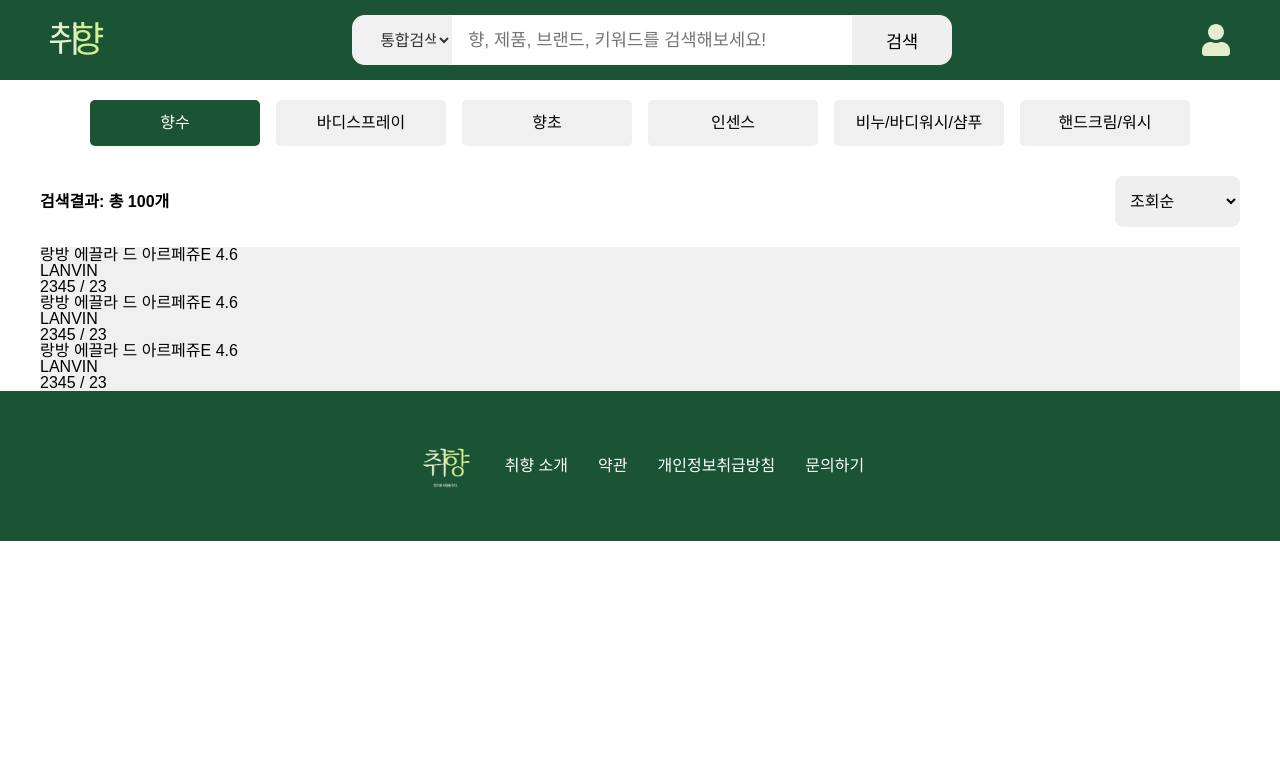
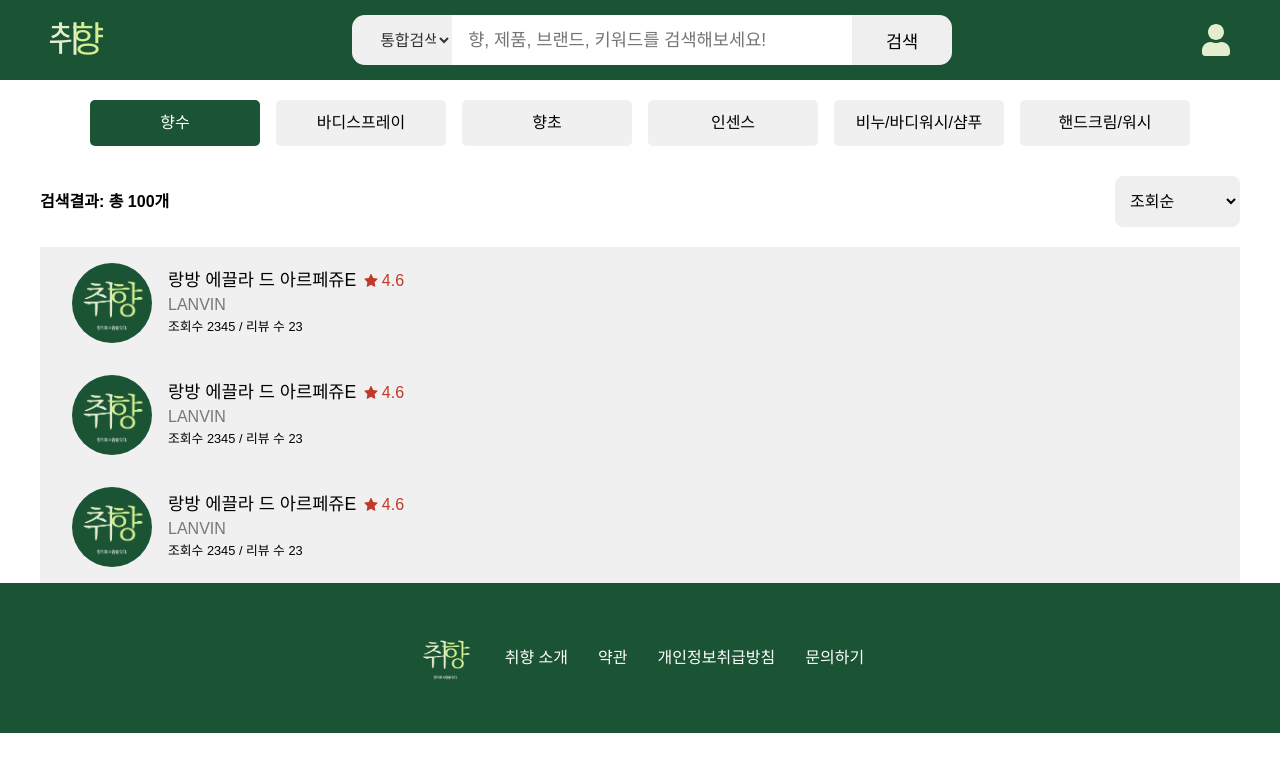
Before and after one commit to prefragrance/prefragrance-client, a React (Create React App) app: page /search/result in a window 1280 px wide. Shown: the top 772 px of the page. Built offline with nearby package versions, Linux system fonts and the light colour scheme; a web font is replaced by a local one.

Commit message:
Feat: 검색 결과 페이지 UI 수정(1차)

```diff
--- a/src/components/SearchResultPage/SearchResultList/SearchResultBlock.jsx
+++ b/src/components/SearchResultPage/SearchResultList/SearchResultBlock.jsx
@@ -2,19 +2,31 @@
 import styled from 'styled-components';
 import COLOR from 'constants/color';
 import Avatar from 'components/shared/Avatar';
+import { AiFillStar } from 'react-icons/ai';
+import logo from 'assets/images/취향로고.png';
 
 const SearchResultBlock = ({ data }) => {
   return (
     <Container>
-      {/* <Avatar url="assets/images/취향로고.png" width="50px" height="50px" /> */}
+      <ImgWrapper>
+        {data.url ? (
+          <Avatar url={data.url} width="5rem" height="5rem" />
+        ) : (
+          <DefaultIcon />
+        )}
+      </ImgWrapper>
       <Wrapper>
-        <div>
-          {data.product} {data.star}
-        </div>
-        <div>{data.producer} </div>
-        <div>
-          {data.watch} / {data.comment}
-        </div>
+        <ProductTitle>
+          <ProductName>{data.product}</ProductName>
+          <ProductRate>
+            <AiFillStar />
+            {data.star}
+          </ProductRate>
+        </ProductTitle>
+        <Producer>{data.producer} </Producer>
+        <ProductInfo>
+          조회수 {data.watch} / 리뷰 수 {data.comment}
+        </ProductInfo>
       </Wrapper>
     </Container>
   );
@@ -23,12 +35,53 @@
 const Container = styled.div`
   display: flex;
   align-items: center;
-  background-color: ${COLOR.gray[100]};
+  padding: 2rem;
+  height: 7rem;
+  gap: 1rem;
+`;
+
+const ImgWrapper = styled.div`
+  cursor: pointer;
+`;
+const DefaultIcon = styled.div`
+  background: no-repeat center url(${logo});
+  background-color: ${COLOR.green[400]};
+  background-size: 7rem;
+  width: 5rem;
+  height: 5rem;
+  border-radius: 50%;
 `;
 
 const Wrapper = styled.div`
   display: flex;
   flex-direction: column;
+  gap: 0.5rem;
+`;
+
+const ProductTitle = styled.div`
+  display: flex;
+  align-items: center;
+  cursor: pointer;
+`;
+const ProductName = styled.span`
+  font-size: 1.1rem;
+`;
+const ProductRate = styled.span`
+  display: flex;
+  align-items: center;
+
+  gap: 0.2rem;
+  color: ${COLOR.red[100]};
+  font-size: 1rem;
+  padding-left: 0.4rem;
+`;
+
+const Producer = styled.div`
+  opacity: 0.5;
+  cursor: pointer;
+`;
+const ProductInfo = styled.div`
+  font-size: 0.8rem;
 `;
 
 export default SearchResultBlock;
--- a/src/components/SearchResultPage/SearchResultList/index.jsx
+++ b/src/components/SearchResultPage/SearchResultList/index.jsx
@@ -17,9 +17,11 @@
 const Container = styled.div`
   width: 1200px;
   height: auto;
+  min-height: 100%; // 세로 최솟값 더 정확하게 연동시키는 방법?
   display: flex;
   flex-direction: column;
   overflow-y: scroll;
+  background-color: ${COLOR.gray[100]};
 `;
 
 export default SearchResultList;
```
